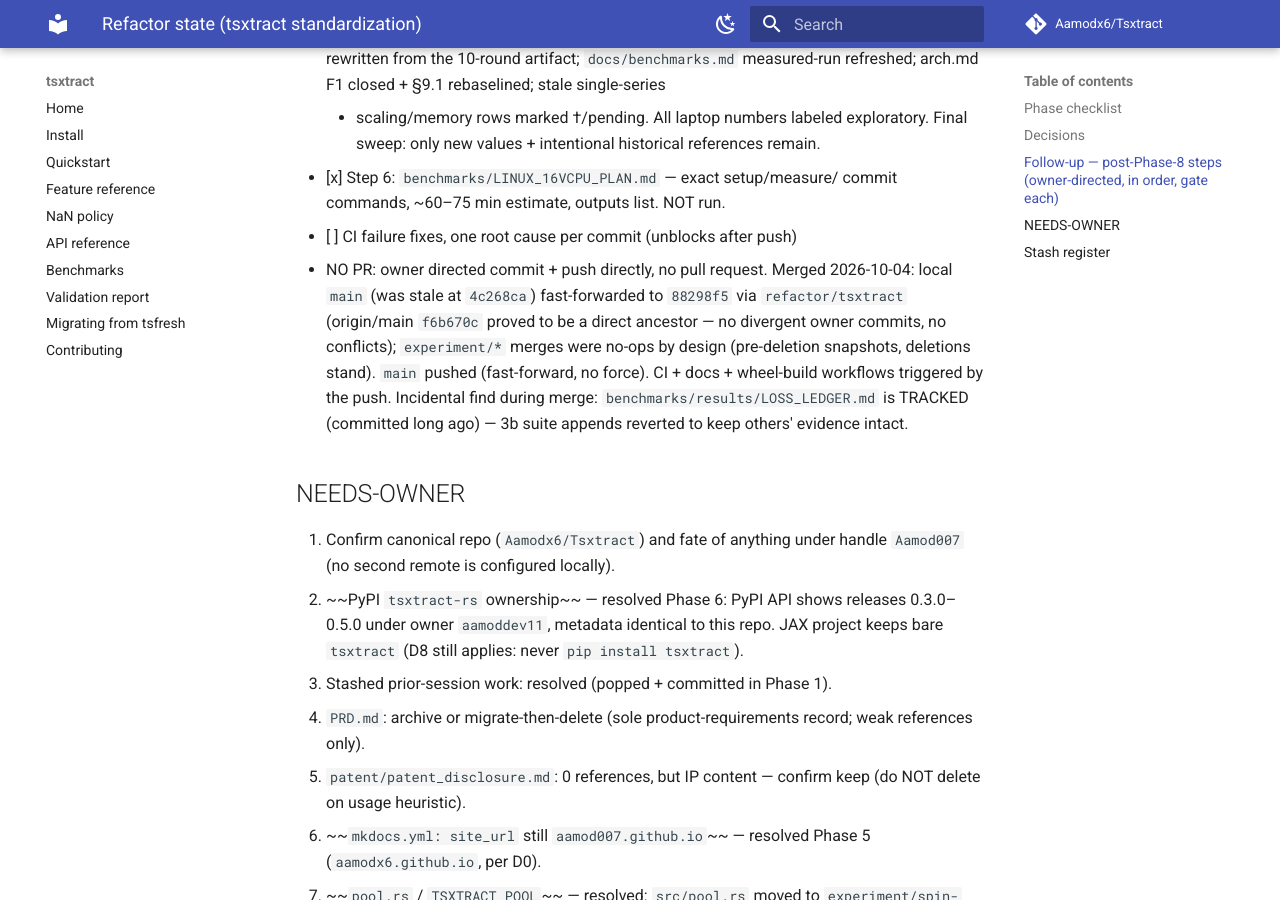
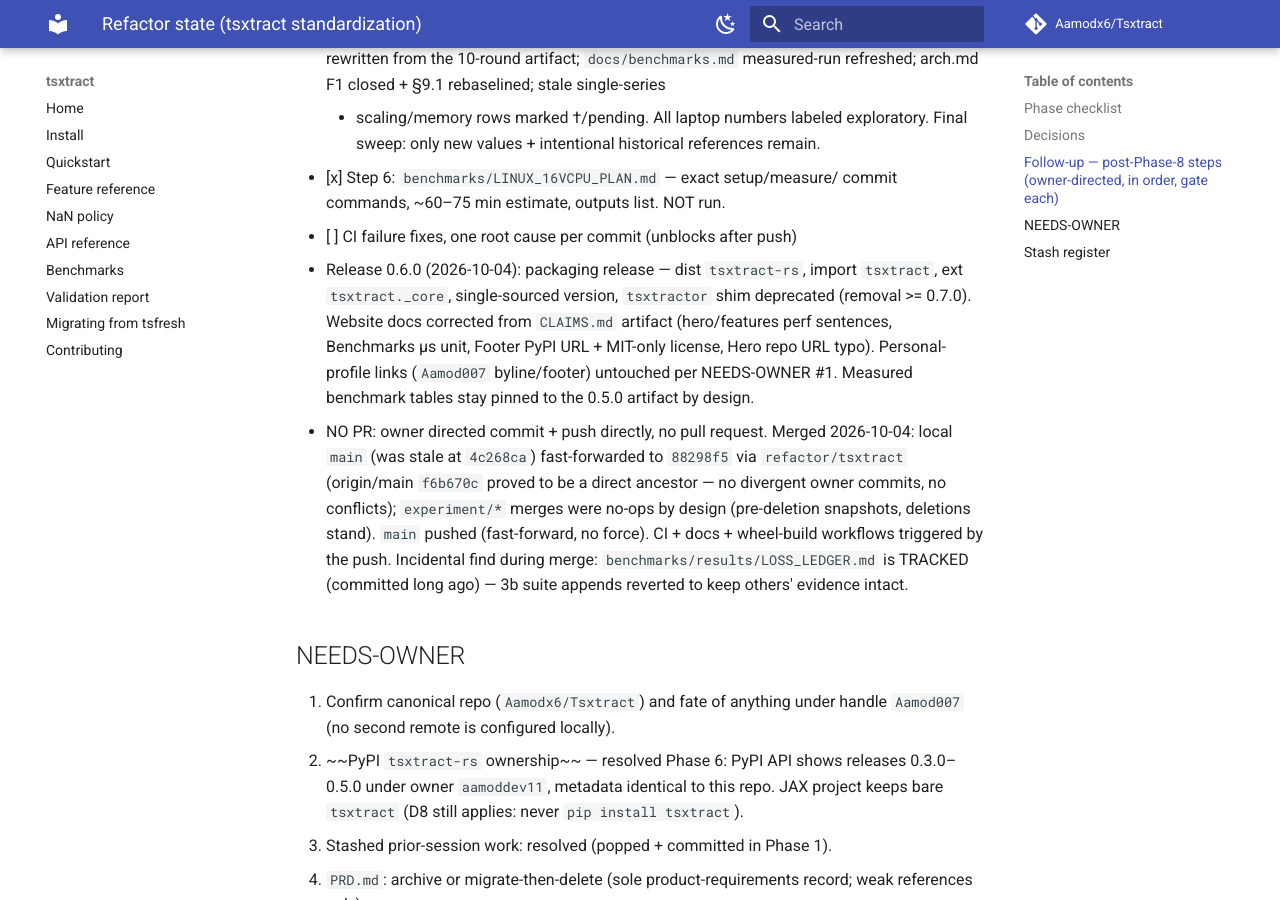
Before and after one commit to Aamodx6/Kymora, an MkDocs documentation site: the page built from docs/REFACTOR_STATE.md, in a window 1280 px wide and 900 px high, scrolled down 3228 px. Built offline with MkDocs 1.6.1 and Material for MkDocs 9.7.7, drawn with Linux system fonts in a browser that asks for light colours; comment, search, counter and statistics services are not loaded.

Commit message:
release(0.6.0): packaging release and website docs corrections
Dist tsxtract-rs, import tsxtract, ext tsxtract._core, single-sourced version; tsxtractor shim deprecated (>=0.7.0 removal). Website: hero/features perf sentences from F1 artifact, Benchmarks per-feature us unit, Footer PyPI URL and MIT-only license, Hero repo URL typo. Light README wording trim per claims policy. Measured tables stay pinned to the 0.5.0 artifact by design.

```diff
--- a/Cargo.toml
+++ b/Cargo.toml
@@ -1,6 +1,6 @@
 [package]
 name = "tsxtract"
-version = "0.5.0"
+version = "0.6.0"
 edition = "2021"
 
 [lib]
--- a/docs/REFACTOR_STATE.md
+++ b/docs/REFACTOR_STATE.md
@@ -144,6 +144,14 @@
 - [x] Step 6: `benchmarks/LINUX_16VCPU_PLAN.md` — exact setup/measure/
       commit commands, ~60–75 min estimate, outputs list. NOT run.
 - [ ] CI failure fixes, one root cause per commit (unblocks after push)
+- Release 0.6.0 (2026-10-04): packaging release — dist `tsxtract-rs`,
+  import `tsxtract`, ext `tsxtract._core`, single-sourced version,
+  `tsxtractor` shim deprecated (removal >= 0.7.0). Website docs corrected
+  from `CLAIMS.md` artifact (hero/features perf sentences, Benchmarks µs
+  unit, Footer PyPI URL + MIT-only license, Hero repo URL typo).
+  Personal-profile links (`Aamod007` byline/footer) untouched per
+  NEEDS-OWNER #1. Measured benchmark tables stay pinned to the 0.5.0
+  artifact by design.
 - NO PR: owner directed commit + push directly, no pull request.
   Merged 2026-10-04: local `main` (was stale at `4c268ca`) fast-forwarded
   to `88298f5` via `refactor/tsxtract` (origin/main `f6b670c` proved to be
--- a/landing/src/components/Benchmarks.tsx
+++ b/landing/src/components/Benchmarks.tsx
@@ -188,7 +188,7 @@
                       style={{ width: `${percent}%` }}
                     >
                       {item.isTsxtract && (
-                        <span className="truncate">Tsxtract (314k series/s*)</span>
+                        <span className="truncate">Tsxtract (314k series/s, exploratory)</span>
                       )}
                     </div>
                   </div>
@@ -206,7 +206,7 @@
               </div>
               <div className="flex items-center gap-4 text-muted">
                 <span>Features: <strong className="text-ink font-medium">{selectedItem.featuresCount}</strong></span>
-                <span>Time/feat: <strong className="text-ink font-medium">{selectedItem.msPerFeature} ms</strong></span>
+                <span>Time/feat: <strong className="text-ink font-medium">{selectedItem.msPerFeature} µs</strong></span>
               </div>
             </div>
           </div>
--- a/landing/src/components/Footer.tsx
+++ b/landing/src/components/Footer.tsx
@@ -118,7 +118,7 @@
               </li>
               <li>
                 <a
-                  href="https://pypi.org/project/tsxtract"
+                  href="https://pypi.org/project/tsxtract-rs"
                   target="_blank"
                   rel="noopener noreferrer"
                   className="hover:text-ink transition-colors"
@@ -143,14 +143,14 @@
         {/* Bottom Bar */}
         <div className="mt-8 flex flex-col sm:flex-row items-center justify-between gap-4 text-[11.5px] text-muted">
           <div>
-            <span>Dual-licensed under </span>
+            <span>Licensed under </span>
             <a
               href="https://github.com/Aamodx6/Tsxtract/blob/main/LICENSE"
               target="_blank"
               rel="noopener noreferrer"
               className="text-ink hover:underline"
             >
-              MIT &amp; Apache 2.0
+              MIT
             </a>
             <span>. Copyright &copy; {new Date().getFullYear()} Tsxtract contributors.</span>
           </div>
--- a/landing/src/components/Hero.tsx
+++ b/landing/src/components/Hero.tsx
@@ -310,7 +310,7 @@
               <strong className="font-bold text-[#000000]">
                 The time-series extractor that shows its work.
               </strong>{' '}
-              Tsxtract maps zero-copy views into NumPy buffers, releases the GIL, and computes 33 features across 100k series in 1.2 ms. Every number links back to the rows it came from.
+              Tsxtract maps zero-copy views into NumPy buffers, releases the GIL, and computes 33 features at 3.18 ms median per 1,000 series x 500 steps on an i7-13620H laptop (10 cores / 16 threads, exploratory — see Benchmarks). Every number links back to the rows it came from.
             </p>
 
             {/* Action Buttons */}
@@ -334,7 +334,7 @@
               </button>
 
               <a
-                href="https://github.com/Aam007/Tsxtract"
+                href="https://github.com/Aamodx6/Tsxtract"
                 target="_blank"
                 rel="noopener noreferrer"
                 className="inline-flex h-[36px] items-center justify-center gap-2 rounded-md border border-[#D8D9D2] bg-white px-3.5 text-xs font-semibold text-black shadow-btn transition hover:border-black"
```
Also changed, not shown: CHANGELOG.md (+22 -19 lines), README.md (+3 -3 lines), docs/api.md (+2 -2 lines), landing/src/components/Features.tsx (+5 -5 lines), landing/src/docs/content/api-reference.md (+1 -1 lines), landing/src/docs/content/changelog.md (+14 -0 lines), landing/src/docs/content/installation.md (+2 -2 lines), 2 other files.
